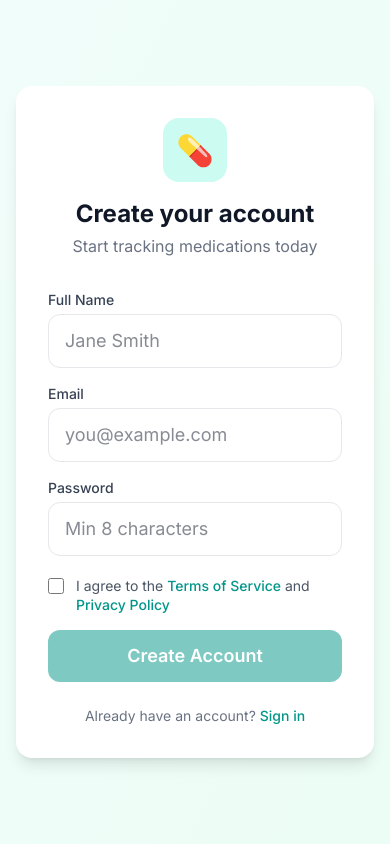
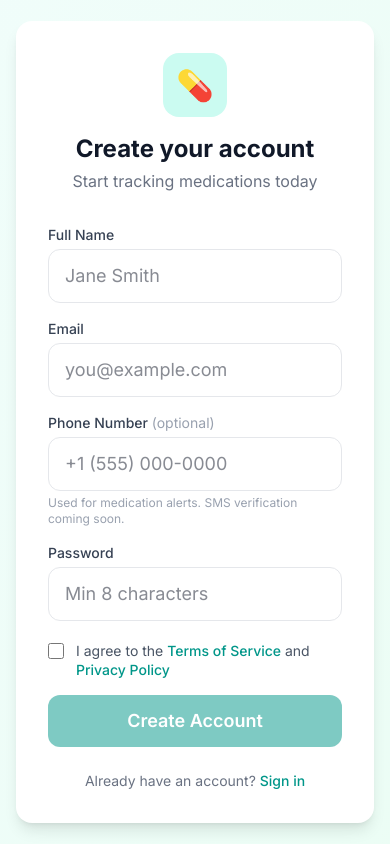
Before and after one commit to kangell364/medcheck, a Next.js app: page /signup in a window 390 px wide. Built offline with nearby package versions, Linux system fonts and the light colour scheme; no server answers.

Commit message:
feat: add phone number field to signup form (stored, email verification only for now)

```diff
--- a/app/(auth)/signup/page.tsx
+++ b/app/(auth)/signup/page.tsx
@@ -8,6 +8,7 @@ import { createClient } from '@/lib/supabase/client'
 export default function SignupPage() {
   const [fullName, setFullName] = useState('')
   const [email, setEmail] = useState('')
+  const [phone, setPhone] = useState('')
   const [password, setPassword] = useState('')
   const [agreedToTerms, setAgreedToTerms] = useState(false)
   const [error, setError] = useState('')
@@ -39,6 +40,7 @@ export default function SignupPage() {
       await supabase.from('profiles').upsert({
         id: data.user.id,
         full_name: fullName,
+        phone: phone || null,
         user_type: 'caregiver',
       })
       router.push('/onboarding')
@@ -79,6 +81,19 @@ export default function SignupPage() {
               className="w-full px-4 py-3 rounded-xl border border-gray-200 focus:outline-none focus:ring-2 focus:ring-teal-500 text-lg"
               placeholder="you@example.com"
             />
+          </div>
+          <div>
+            <label className="block text-sm font-medium text-gray-700 mb-1">
+              Phone Number <span className="text-gray-400 font-normal">(optional)</span>
+            </label>
+            <input
+              type="tel"
+              value={phone}
+              onChange={e => setPhone(e.target.value)}
+              className="w-full px-4 py-3 rounded-xl border border-gray-200 focus:outline-none focus:ring-2 focus:ring-teal-500 text-lg"
+              placeholder="+1 (555) 000-0000"
+            />
+            <p className="text-xs text-gray-400 mt-1">Used for medication alerts. SMS verification coming soon.</p>
           </div>
           <div>
             <label className="block text-sm font-medium text-gray-700 mb-1">Password</label>
```
